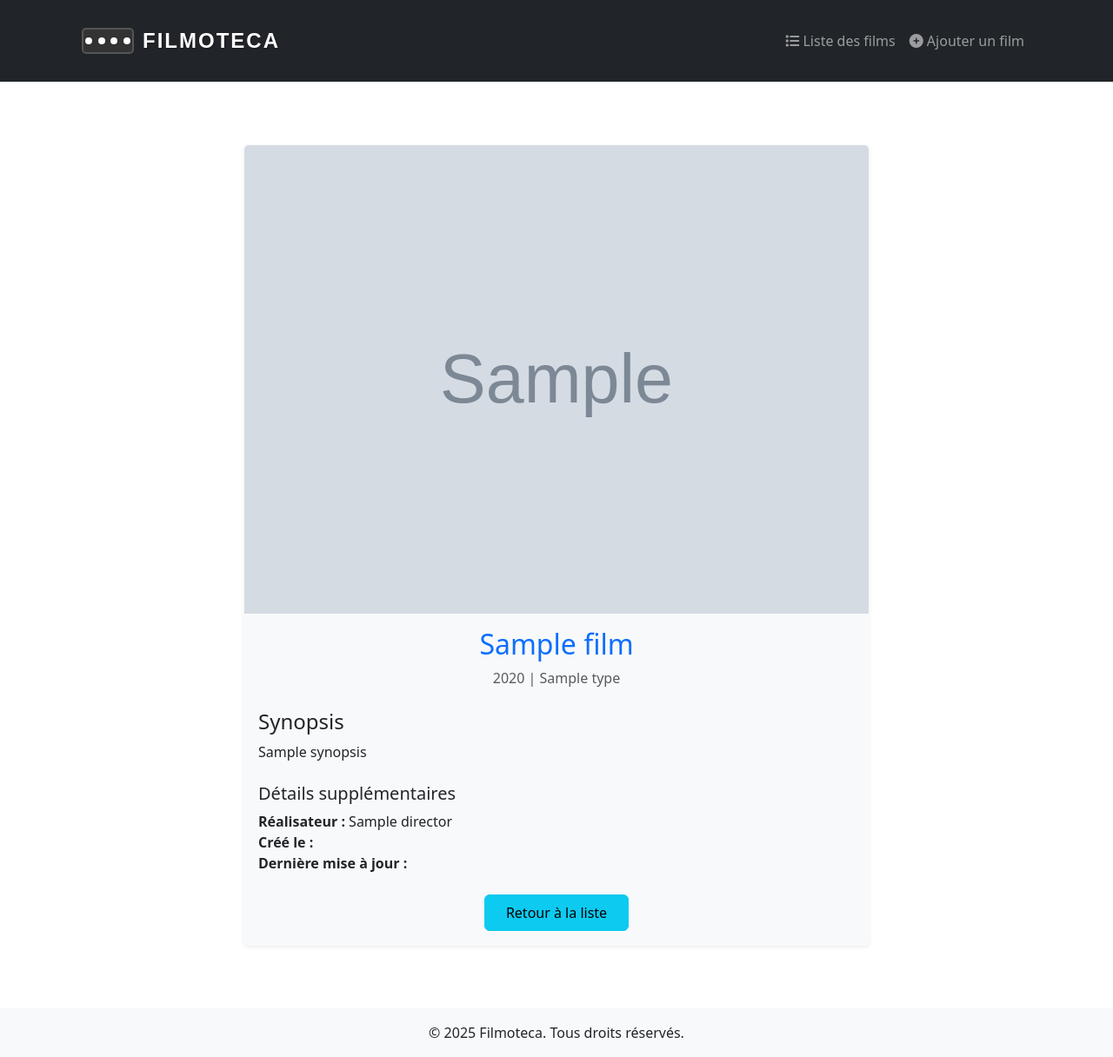
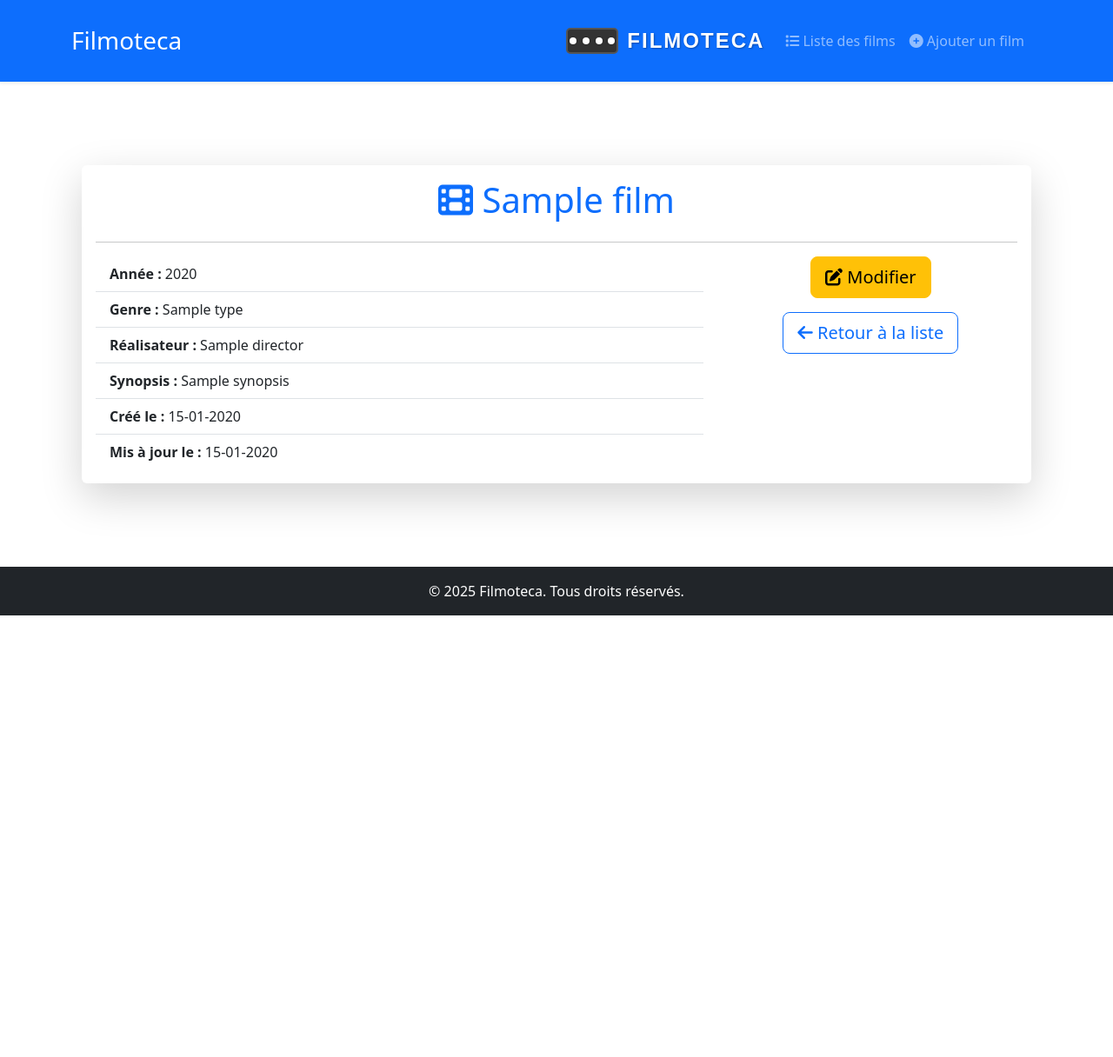
Before and after one commit to guila003/Filmoteca, a PHP site: template src/views/film/read.html.twig in a window 1280 px wide. Shown: the whole page at 87% size. After the commit the page ends 708 px from the top, so only its background shows below. Run offline with PHP 8.4, Linux system fonts and the light colour scheme; the template is opened without the code that fills it: most values are stand-ins (such as "Sample title", 1, 10 or a date in 2020); grey boxes marked "Sample" are stand-in pictures; some libraries are stand-ins or nearby versions.

Commit message:
quelque MAJ et implementationd de update pour editer un film

```diff
--- a/src/views/base.html.twig
+++ b/src/views/base.html.twig
@@ -4,25 +4,39 @@
     <meta charset="UTF-8">
     <meta name="viewport" content="width=device-width, initial-scale=1.0">
     <title>Filmoteca - {% block title %}{% endblock %}</title>
+
+    <!-- Bootstrap CSS -->
     <link href="https://cdn.jsdelivr.net/npm/bootstrap@5.3.3/dist/css/bootstrap.min.css" rel="stylesheet" integrity="sha384-QWTKZyjpPEjISv5WaRU9OFeRpok6YctnYmDr5pNlyT2bRjXh0JMhjY6hW+ALEwIH" crossorigin="anonymous">
+
+    <!-- Custom CSS -->
     <link href="/css/style.css" rel="stylesheet">
+
     {% block stylesheets %}{% endblock %}
 </head>
 <body>
-    <header class="bg-dark text-white py-3">
-        <div class="container">
+    <header class="bg-primary text-white py-3 shadow-sm">
+        <div class="container d-flex justify-content-between align-items-center">
+            <h1 class="h3 mb-0">Filmoteca</h1>
             {% include 'fragments/navigation.html.twig' %}
         </div>
     </header>
 
-    <main class="container my-4">
+    <main class="container py-5">
         {% block content %}{% endblock %}
     </main>
 
-    {% include 'fragments/footer.html.twig' %}
+    <footer class="bg-dark text-white py-3 mt-auto">
+        <div class="container text-center">
+            <p class="mb-0">&copy; {{ "now"|date("Y") }} Filmoteca. Tous droits réservés.</p>
+        </div>
+    </footer>
 
+    <!-- FontAwesome for icons -->
     <script src="https://kit.fontawesome.com/1497a6bbb1.js" crossorigin="anonymous"></script>
+
+    <!-- Bootstrap JS -->
     <script src="https://cdn.jsdelivr.net/npm/bootstrap@5.3.3/dist/js/bootstrap.bundle.min.js" integrity="sha384-YvpcrYf0tY3lHB60NNkmXc5s9fDVZLESaAA55NDzOxhy9GkcIdslK1eN7N6jIeHz" crossorigin="anonymous"></script>
+
     {% block javascripts %}{% endblock %}
 </body>
 </html>
--- a/src/views/film/read.html.twig
+++ b/src/views/film/read.html.twig
@@ -3,35 +3,46 @@
 {% block title %}Détails du Film{% endblock %}
 
 {% block content %}
-<div class="container py-5">
-    <div class="row justify-content-center">
-        <!-- Film Card -->
-        <div class="col-md-8">
-            <div class="card shadow-sm border-light">
-                <!-- Film Header avec Image -->
-                <img src="{{ film.posterUrl }}" class="card-img-top" alt="{{ film.title }}">
-
-                <!-- Film Body -->
-                <div class="card-body bg-light">
-                    <h2 class="card-title text-center text-primary">{{ film.title }}</h2>
-                    <p class="card-text text-center text-muted">{{ film.year }} | {{ film.type }}</p>
-
-                    <h4 class="mt-4">Synopsis</h4>
-                    <p>{{ film.synopsis }}</p>
-
-                    <h5 class="mt-4">Détails supplémentaires</h5>
-                    <ul class="list-unstyled">
-                        <li><strong>Réalisateur :</strong> {{ film.director }}</li>
-                        <li><strong>Créé le :</strong> {{ film.createdAt.format('d/m/Y H:i') }}</li>
-                        <li><strong>Dernière mise à jour :</strong> {{ film.updatedAt.format('d/m/Y H:i') }}</li>
-                    </ul>
-
-                    <div class="d-flex justify-content-center mt-4">
-                        <a href="/films" class="btn btn-info px-4 py-2">Retour à la liste</a>
+    <div class="container py-5">
+        <div class="card shadow-lg border-0">
+            <div class="card-body">
+                <h1 class="card-title text-center text-primary mb-4">
+                    <i class="fas fa-film"></i> {{ film.title }}
+                </h1>
+                <hr>
+                <div class="row">
+                    <div class="col-md-8">
+                        <ul class="list-group list-group-flush">
+                            <li class="list-group-item">
+                                <strong>Année :</strong> {{ film.year }}
+                            </li>
+                            <li class="list-group-item">
+                                <strong>Genre :</strong> {{ film.type }}
+                            </li>
+                            <li class="list-group-item">
+                                <strong>Réalisateur :</strong> {{ film.director }}
+                            </li>
+                            <li class="list-group-item">
+                                <strong>Synopsis :</strong> {{ film.synopsis }}
+                            </li>
+                            <li class="list-group-item">
+                                <strong>Créé le :</strong> {{ film.createdAt|date("d-m-Y") }}
+                            </li>
+                            <li class="list-group-item">
+                                <strong>Mis à jour le :</strong> {{ film.updatedAt|date("d-m-Y") }}
+                            </li>
+                        </ul>
+                    </div>
+                    <div class="col-md-4 text-center">
+                        <a href="/film/update?id={{ film.id }}" class="btn btn-warning btn-lg mb-3">
+                            <i class="fas fa-edit"></i> Modifier
+                        </a>
+                        <a href="/films" class="btn btn-outline-primary btn-lg">
+                            <i class="fas fa-arrow-left"></i> Retour à la liste
+                        </a>
                     </div>
                 </div>
             </div>
         </div>
     </div>
-</div>
 {% endblock %}
```
Also changed, not shown: src/Controller/FilmController.php (+53 -3 lines), src/Core/Router.php (+9 -16 lines), src/Repository/FilmRepository.php (+24 -3 lines), src/views/film/create.html.twig (+24 -18 lines), src/views/film/list.html.twig (+10 -12 lines), src/views/film/update.html.twig (added, +35 -0 lines).
